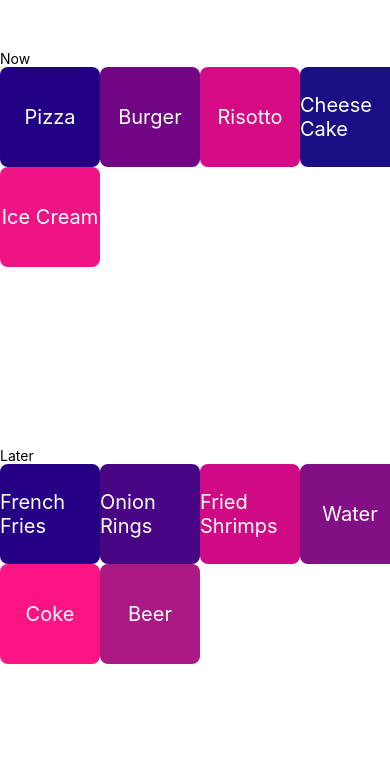
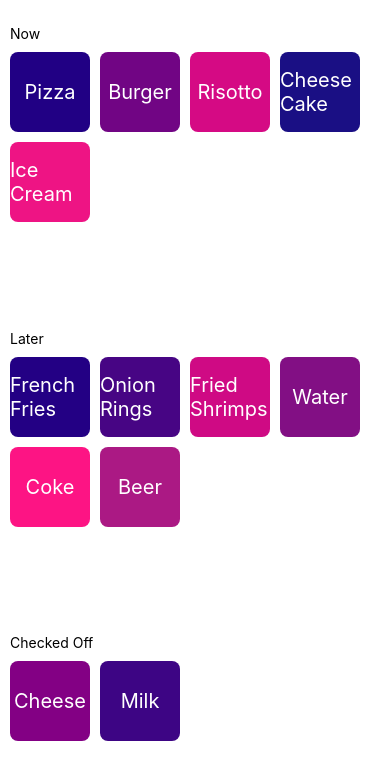
Before and after one commit to roconnorr/shopocalypse, a React Native app: screen / in a window 390 px wide. Shown: the top 780 px of the page. Built offline with nearby package versions, Linux system fonts and the light colour scheme.

Commit message:
Add functionality to move items between lists, tap sends it to checked list, long press opens menu for sending to any list. Also fixed up the types and type names

```diff
--- a/App.tsx
+++ b/App.tsx
@@ -1,78 +1,100 @@
 import React, { ReactElement } from 'react';
-import { View, StyleSheet, Text, FlatList, TouchableOpacity } from 'react-native';
+import { View, StyleSheet, Text, FlatList, TouchableOpacity, ActionSheetIOS } from 'react-native';
 
 const SEED_DATA = {
   now: ['Pizza', 'Burger', 'Risotto', 'Cheese Cake', 'Ice Cream'],
   later: ['French Fries', 'Onion Rings', 'Fried Shrimps', 'Water', 'Coke', 'Beer'],
+  checkedOff: ['Cheese', 'Milk'],
 };
 
-type ListData = {
+type ItemLocationType = 'now' | 'later' | 'checked';
+
+type ListItemType = {
   key: string;
   name: string;
-  list: 'now' | 'later';
+  list: ItemLocationType;
   backgroundColor: string;
   disabledDrag?: boolean;
   disabledReSorted?: boolean;
 };
 
-const nowData: ListData[] = SEED_DATA.now.map((item, index) => ({
+const nowData: ListItemType[] = SEED_DATA.now.map((item, index) => ({
   name: item,
   key: item,
   list: 'now',
   backgroundColor: `rgb(${Math.floor(Math.random() * 255)}, ${index * 5}, ${132})`,
 }));
 
-const laterData: ListData[] = SEED_DATA.later.map((item, index) => ({
+const laterData: ListItemType[] = SEED_DATA.later.map((item, index) => ({
   name: item,
   key: item,
   list: 'later',
   backgroundColor: `rgb(${Math.floor(Math.random() * 255)}, ${index * 5}, ${132})`,
 }));
 
+const checkedOffData: ListItemType[] = SEED_DATA.checkedOff.map((item, index) => ({
+  name: item,
+  key: item,
+  list: 'checked',
+  backgroundColor: `rgb(${Math.floor(Math.random() * 255)}, ${index * 5}, ${132})`,
+}));
+
 interface State {
-  nowData: ListData[];
-  laterData: ListData[];
+  listItems: ListItemType[];
 }
 
 class App extends React.Component<{}, State> {
   constructor(props: {}) {
     super(props);
     this.state = {
-      nowData,
-      laterData,
+      listItems: [...nowData, ...laterData, ...checkedOffData],
     };
   }
 
-  onPressItem = (item: ListData): void => {
-    if (item.list === 'now') {
-      const now = this.state.nowData;
+  moveItem = (item: ListItemType, destination: ItemLocationType): void => {
+    const listItems = this.state.listItems;
+    const itemIndex = this.state.listItems.findIndex((i) => i.name === item.name);
+    listItems.splice(itemIndex, 1);
 
-      const nowIndex = now.findIndex((i) => i.name === item.name);
-      now.splice(nowIndex, 1);
-
-      this.setState({
-        nowData: now,
-        laterData: [...this.state.laterData, { ...item, list: 'later' }],
-      });
-    } else if (item.list === 'later') {
-      const later = this.state.laterData;
-
-      const laterIndex = later.findIndex((i) => i.name === item.name);
-      later.splice(laterIndex, 1);
-
-      this.setState({
-        nowData: [...this.state.nowData, { ...item, list: 'now' }],
-        laterData: later,
-      });
-    }
+    this.setState({
+      listItems: [...listItems, { ...item, list: destination }],
+    });
   };
 
-  renderItem(item: ListData): ReactElement {
+  onPressItem = (item: ListItemType): void => {
+    const opts = ['Cancel', 'Now', 'Later', 'Checked'];
+
+    ActionSheetIOS.showActionSheetWithOptions(
+      {
+        options: opts,
+        cancelButtonIndex: 0,
+      },
+      (buttonIndex) => {
+        switch (buttonIndex) {
+          case 1: {
+            this.moveItem(item, 'now');
+            break;
+          }
+          case 2: {
+            this.moveItem(item, 'later');
+            break;
+          }
+          case 3: {
+            this.moveItem(item, 'checked');
+            break;
+          }
+        }
+      }
+    );
+  };
+
+  renderItem(item: ListItemType): ReactElement {
     return (
       <TouchableOpacity
         style={[styles.item, { backgroundColor: item.backgroundColor }]}
         key={item.key}
-        onPress={(): void => this.onPressItem(item)}>
+        onPress={(): void => this.moveItem(item, 'checked')}
+        onLongPress={(): void => this.onPressItem(item)}>
         <Text style={styles.itemText}>{item.name}</Text>
       </TouchableOpacity>
     );
@@ -80,23 +102,36 @@ class App extends React.Component<{}, State> {
 
   render(): ReactElement {
     return (
-      <View style={{ flex: 1, paddingTop: 50 }}>
-        <Text>Now</Text>
+      <View
+        style={{
+          flex: 1,
+          paddingTop: 20,
+          paddingLeft: 5,
+          justifyContent: 'center',
+          alignItems: 'flex-start',
+        }}>
+        <Text style={{ margin: 5 }}>Now</Text>
         <FlatList
-          data={this.state.nowData}
+          data={this.state.listItems.filter((item) => item.list === 'now')}
           renderItem={({ item }): ReactElement => this.renderItem(item)}
           scrollEnabled={false}
           numColumns={4}
-          style={{ width: '100%' }}
         />
 
-        <Text>Later</Text>
+        <Text style={{ margin: 5 }}>Later</Text>
         <FlatList
-          data={this.state.laterData}
+          data={this.state.listItems.filter((item) => item.list === 'later')}
           renderItem={({ item }): ReactElement => this.renderItem(item)}
           scrollEnabled={false}
           numColumns={4}
-          style={{ width: '100%' }}
+        />
+
+        <Text style={{ margin: 5 }}>Checked Off</Text>
+        <FlatList
+          data={this.state.listItems.filter((item) => item.list === 'checked')}
+          renderItem={({ item }): ReactElement => this.renderItem(item)}
+          scrollEnabled={false}
+          numColumns={4}
         />
       </View>
     );
@@ -104,21 +139,11 @@ class App extends React.Component<{}, State> {
 }
 
 const styles = StyleSheet.create({
-  MainContainer: {
-    justifyContent: 'center',
-    flex: 1,
-    paddingTop: 30,
-  },
-  button: {
-    width: 150,
-    height: 100,
-    backgroundColor: 'blue',
-  },
   item: {
-    width: 100,
-    height: 100,
+    width: 80,
+    height: 80,
     borderRadius: 8,
-    backgroundColor: 'red',
+    margin: 5,
     justifyContent: 'center',
     alignItems: 'center',
   },
```
